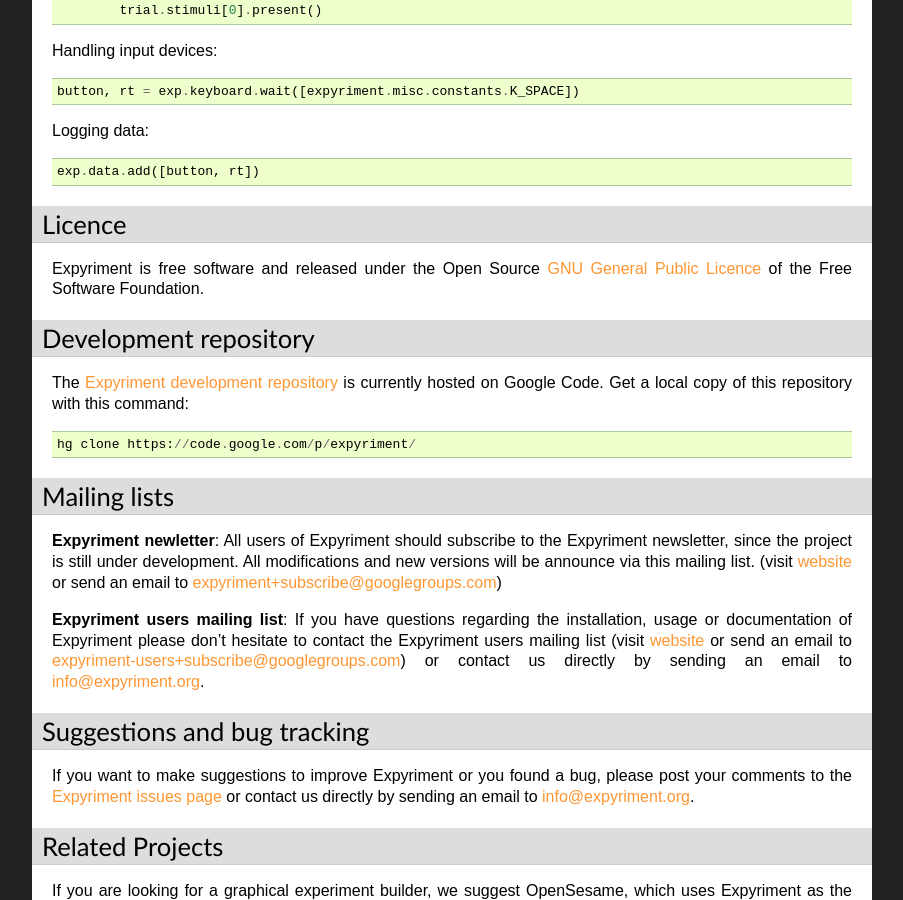
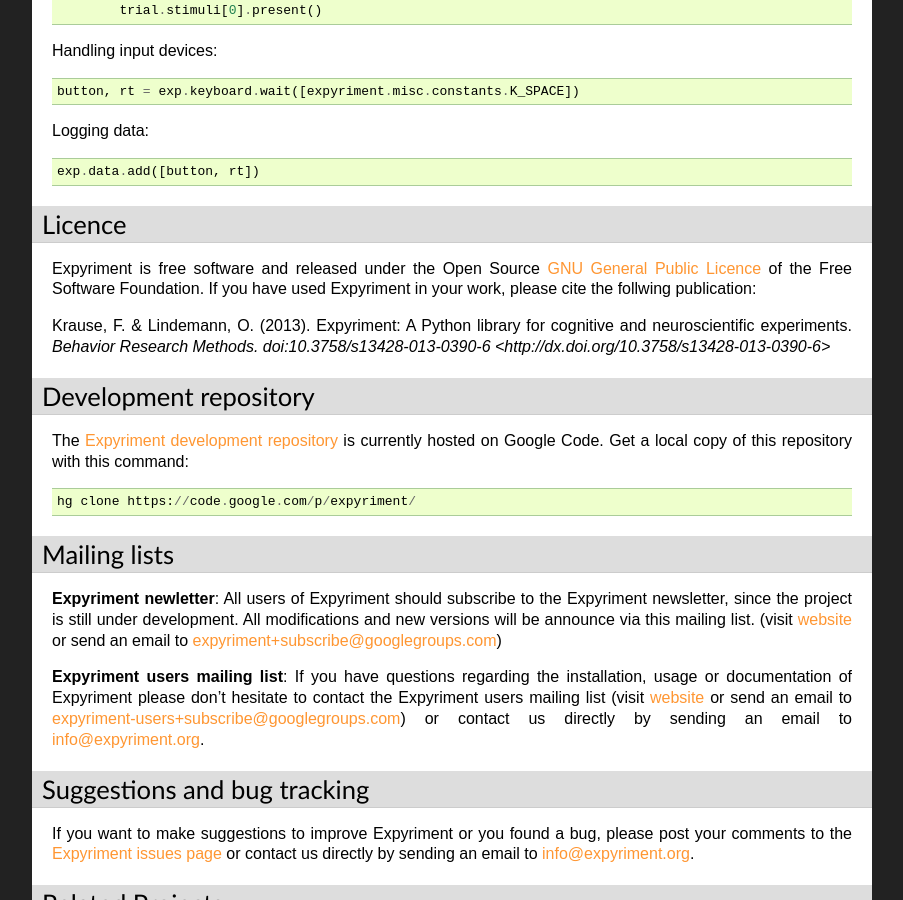
Before and after one commit to expyriment/expyriment, a Sphinx documentation site: the page built from documentation/sphinx/Overview.rst, in a window 1280 px wide and 900 px high, scrolled down 1366 px. Shown: the whole window, without its empty margins (198-1101 px from the left). Built offline with Sphinx 7.4.7, drawn with Linux system fonts in a browser that asks for light colours; pages that are not in the unit, such as notebooks, are missing from menus.

Commit message:
docu fixes

```diff
--- a/documentation/sphinx/ImportDataIntoR.rst
+++ b/documentation/sphinx/ImportDataIntoR.rst
@@ -4,6 +4,4 @@
 frame with all subjects. Between subject factors will be added as variables to
 the data matrix.
 
-.. _expyriment_data.R: https://expyriment.googlecode.com/files/expyriment_data.R
-
-.. FIXME documentation event logging is missing
+.. _expyriment_data.R: https://gist.github.com/lindemann09/497283a29ee69cc7e7a2
--- a/documentation/sphinx/Overview.rst
+++ b/documentation/sphinx/Overview.rst
@@ -78,9 +78,14 @@
 -------
 Expyriment is free software and released under the Open Source `GNU General
 Public Licence <http://www.gnu.org/copyleft/gpl.html>`_ of the Free Software
-Foundation.
+Foundation. If you have used Expyriment in your work, please cite the follwing
+publication:
 
-.. #FIXME: How to cite Expyriment (if paper accepted)
+Krause, F. & Lindemann, O. (2013). Expyriment: A Python library for cognitive
+and neuroscientific experiments. *Behavior Research Methods.*
+`doi:10.3758/s13428-013-0390-6 <http://dx.doi.org/10.3758/s13428-013-0390-6>`
+
+.. FIXME update BRM publication details
 
 Development repository
 ----------------------
```
Also changed, not shown: documentation/sphinx/Installation.Linux.rst (+7 -1 lines).
